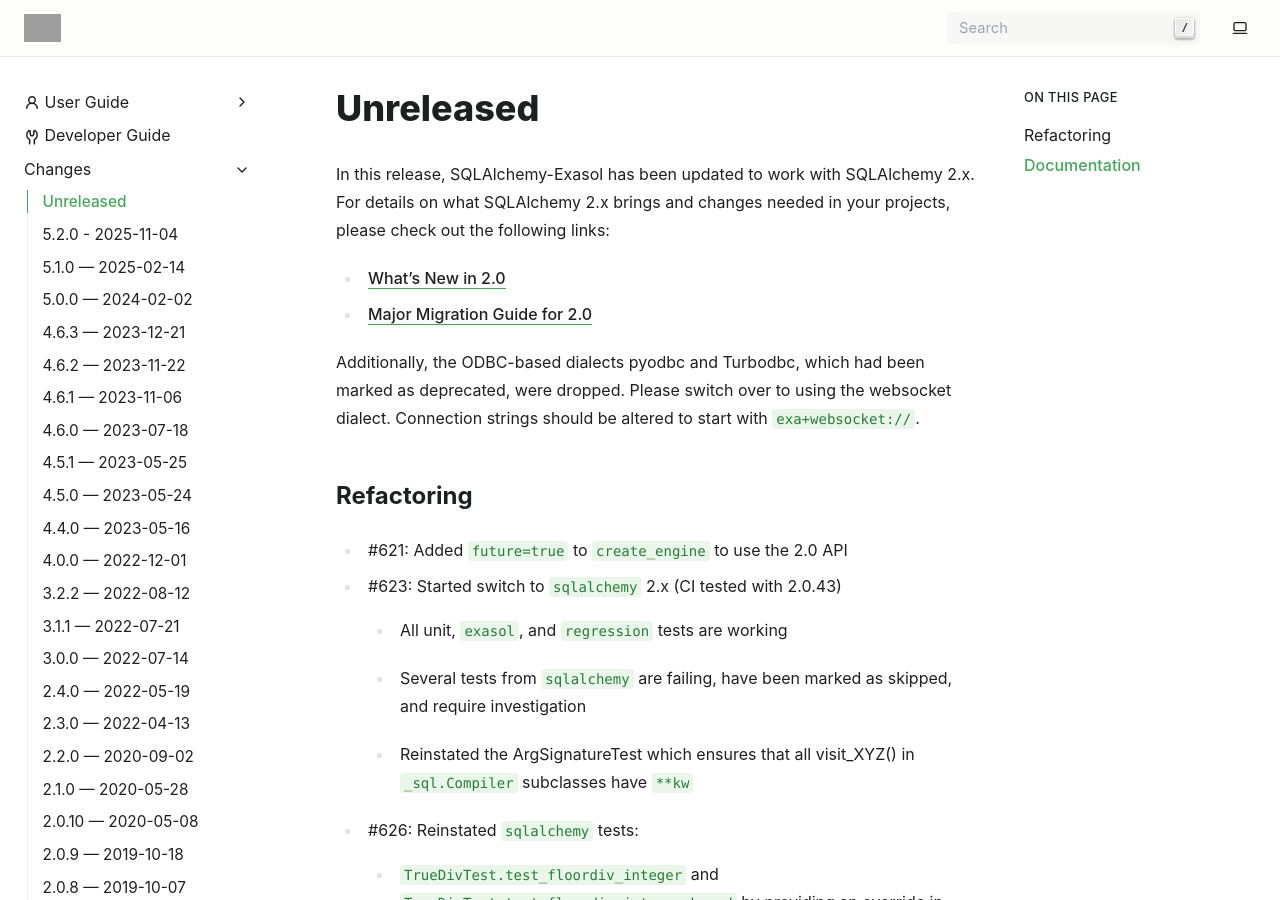
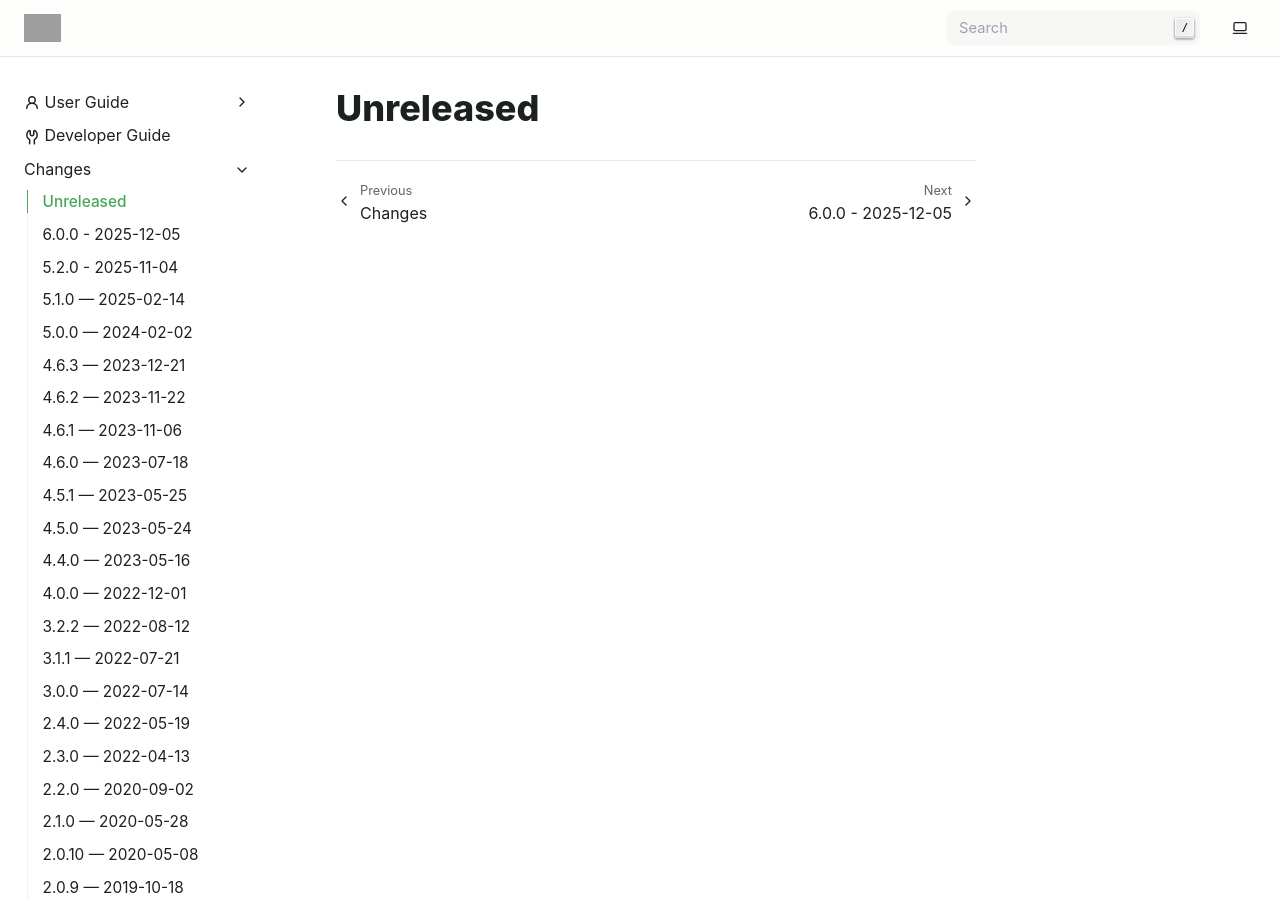
Before and after one commit to exasol/sqlalchemy-exasol, a Sphinx documentation site: the page built from doc/changes/unreleased.md, in a window 1280 px wide and 900 px high. Built offline with Sphinx 7.4.7, drawn with Linux system fonts in a browser that asks for light colours; some of the changed text lies outside the part shown; grey boxes are pictures that could not be loaded.

Commit message:
Prepare release 6.0.0

```diff
--- a/doc/changes/unreleased.md
+++ b/doc/changes/unreleased.md
@@ -1,44 +1 @@
 # Unreleased
-
-In this release, SQLAlchemy-Exasol has been updated to work with
-SQLAlchemy 2.x. For details on what SQLAlchemy 2.x brings and changes
-needed in your projects, please check out the following links:
-* [What's New in 2.0](https://docs.sqlalchemy.org/en/20/changelog/whatsnew_20.html)
-* [Major Migration Guide for 2.0](https://docs.sqlalchemy.org/en/20/changelog/migration_20.html)
-
-Additionally, the ODBC-based dialects pyodbc and Turbodbc, which had been marked as
-deprecated, were dropped. Please switch over to using the websocket dialect.
-Connection strings should be altered to start with `exa+websocket://`.
-
-## Refactoring
-
-- #621: Added `future=true` to `create_engine` to use the 2.0 API
-- #623: Started switch to `sqlalchemy` 2.x (CI tested with 2.0.43)
-  - All unit, `exasol`, and `regression` tests are working
-  - Several tests from `sqlalchemy` are failing, have been marked as skipped, and require investigation
-  - Reinstated the ArgSignatureTest which ensures that all visit_XYZ() in `_sql.Compiler` subclasses have `**kw`
-- #626: Reinstated `sqlalchemy` tests:
-  - `TrueDivTest.test_floordiv_integer` and `TrueDivTest.test_floordiv_integer_bound` by providing an override in `EXACompiler.visit_floordiv_binary`
-  - `TrueDivTest.test_truediv_numeric` by providing `ExaDecimal` to the `EXADialect_pyodbc.colspecs` list
-  - a few tests from `ComponentReflectionTest` as `define_reflected_tables` is overridden based on what Exasol supports
-- #631: Updated `EXADialect.has_table` to search for both tables and views, fixed passing of schema=None to dialect methods, and reinstated `sqlalchemy` tests:
-  - `ReturningGuardsTest` are used to indicate that the Exasol dialect, which does not natively support the [RETURNING clause](https://docs.sqlalchemy.org/en/20/glossary.html#term-RETURNING), is set up per the API specifications
-  - `ComponentReflectionTest.test_not_existing_table` is used to indicate that specific `EXADialect` methods (i.e. `get_columns`) check to see if the requested table/view exists and if not, they will now toss a `NoSuchTableError` exception
-- #403: Dropped support for Turbodbc
-- #404: Dropped support for pyodbc
-- #654: Reinstated `sqlalchemy` tests after minor modifications to work for Exasol:
-  - `ComponentReflectionTest.test_get_multi_columns`
-  - `ComponentReflectionTest.test_get_multi_foreign_keys`
-  - `ComponentReflectionTest.test_get_multi_pk_constraint`
-  - `ComponentReflectionTest.test_get_view_definition_does_not_exist`
-- #652: Reinstated `sqlalchemy` tests after minor modifications to work for Exasol:
-  - `HasTableTest.test_has_table_cache`
-  - `RowCountTest.test_non_rowcount_scenarios_no_raise`
-- #658: Updated to `exasol-toolbox` 3.0.0
-
-## Documentation
-- #660: Updated User Guide
-  - Added Getting Started, Security, & Engine Configuration pages
-  - Cleaned up index and README.rst
-- #663: Updated developer documentation
-- #653: Updated User Guide for accessing Exasol SaaS instances.
--- a/pyproject.toml
+++ b/pyproject.toml
@@ -1,6 +1,6 @@
 [project]
 name = "sqlalchemy_exasol"
-version = "5.2.0"
+version = "6.0.0"
 requires-python = ">=3.10,<4"
 description = "EXASOL dialect for SQLAlchemy"
 authors = [
--- a/sqlalchemy_exasol/version.py
+++ b/sqlalchemy_exasol/version.py
@@ -8,8 +8,8 @@
 `poetry version X.Y.Z`.
 """
 
-MAJOR = 5
-MINOR = 2
+MAJOR = 6
+MINOR = 0
 PATCH = 0
 VERSION = f"{MAJOR}.{MINOR}.{PATCH}"
 __version__ = VERSION
```
Also changed, not shown: doc/changes/changelog.md (+2 -0 lines), doc/changes/changes_6.0.0.md (+13 -4 lines).
